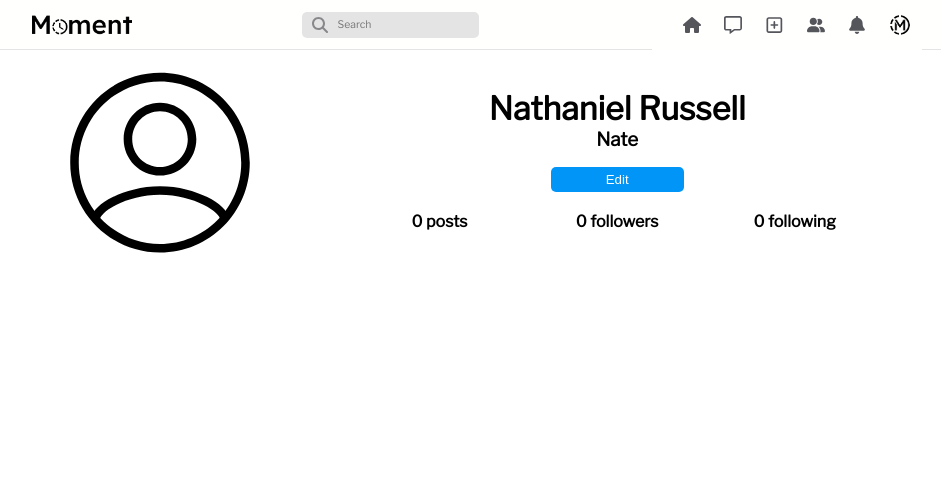
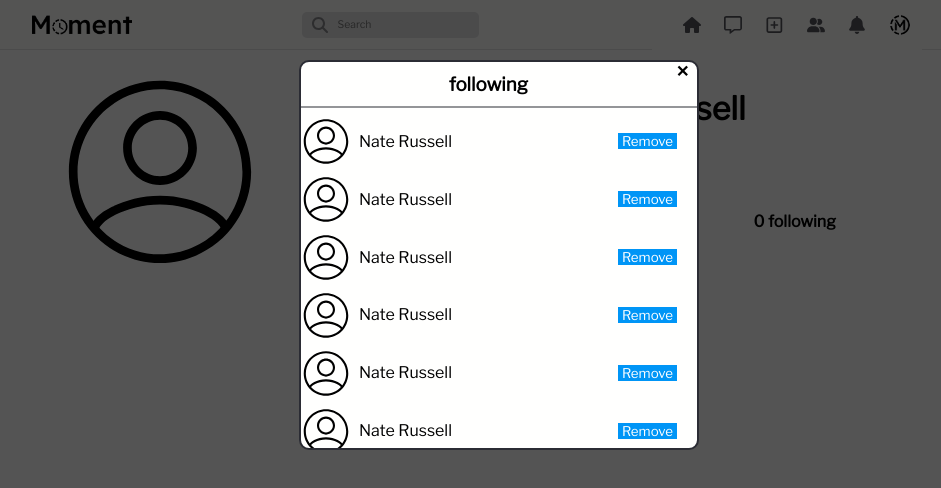
Before and after one commit to NRK-group/Moment, a React (Vite) app in the folder frontend/: page /profile in a window 1280 px wide. Shown: the top 488 px of the page, without its empty margins (141-1082 px from the left). Built offline with nearby package versions, Linux system fonts and the light colour scheme.

Commit message:
Follow user pop up created

```diff
--- a/frontend/src/features/profile/FollowStatUsers.jsx
+++ b/frontend/src/features/profile/FollowStatUsers.jsx
@@ -5,7 +5,7 @@ export default function FollowStatUsers(props) {
   return (
     <Card styleName='followStatUser'>
         <UserImg  userImgHolder='followStatAvatar' profileImg='followStatAvatarImg' src= './assets/noun-user-circle-4602186.svg' />
-        <Card styleName='followStatUser'> <h2 className="followStatUsername">{props.username}</h2> </Card>
+        <Card styleName='followStatUsernameHold'> <h2 className="followStatUsername">{props.username}</h2> </Card>
         <button className="followStatsRemove">Remove</button>
     </Card>
   )
--- a/frontend/src/features/profile/FollowStatsPopUp.jsx
+++ b/frontend/src/features/profile/FollowStatsPopUp.jsx
@@ -12,6 +12,16 @@ export default function FollowStatsPopUp(props) {
             </Card>
             <Card styleName='followStatsPopUpUserSection'>
                 <FollowStatUsers username='Nate Russell' />
+                <FollowStatUsers username='Nate Russell' />
+                <FollowStatUsers username='Nate Russell' />
+                <FollowStatUsers username='Nate Russell' />
+                <FollowStatUsers username='Nate Russell' />
+                <FollowStatUsers username='Nate Russell' />
+                <FollowStatUsers username='Nate Russell' />
+                <FollowStatUsers username='Nate Russell' />
+                <FollowStatUsers username='Nate Russell' />
+                <FollowStatUsers username='Nate Russell' />
+
 
             </Card>
 
--- a/frontend/src/index.css
+++ b/frontend/src/index.css
@@ -22,6 +22,7 @@
     margin: 0;
     padding: 0;
     box-sizing: border-box;
+    font-family: 'Libre Franklin', sans-serif;
 }
 
 body {
--- a/frontend/src/pages/profile/Profile.css
+++ b/frontend/src/pages/profile/Profile.css
@@ -85,7 +85,6 @@ p{
 }
 
 .popUp{
-    display: none;
     position: fixed;
     width: 100%;
     height: 100%;
@@ -94,7 +93,6 @@ p{
 }
 
 .followStatsPopUp{
-    display: none;
     position: fixed;
     left: 0;
     right: 0;
@@ -130,30 +128,62 @@ p{
     display: flex;
     text-align: center;
     justify-content: center;
-    /* align-items: center; */
+    height: 100%;
+}
+
+.followStatsPopUpUserSection{
+    height: 88%;
+    width: 100%;
+    overflow: auto;
 }
 
 .followStatsPopUpUserSection {
-    background-color: red;
+    /* background-color: red; */
 }
 
 .followStatUser{
     display: flex;
+    /* justify-content: space-evenly; */
+    align-items: center;
+    width: 100%;
+    margin: 2% auto;
 }
 
 .followStatAvatarImg{
     width: 50px;
     height: 50px;
-    background-color: blue;
+    /* background-color: blue; */
 }
 
 .followStatAvatar {
     height: 100%;
-    width: 100%;
+    width: fit-content;
+    display: flex;
+    justify-content: center;
+}
+
+.followStatUsernameHold{
+    width: fit-content;
+    padding-left: 2%
 }
 
 .followStatUsername{
     width: fit-content;
+    font-size: var(--secondary-font-size);
+    font-weight: lighter;
+    /* margin-left: 2%; */
+    word-wrap: none;
+}
+
+.followStatsRemove{
+    width: 15%;
+    height: 100%;
+    border: none;
+    background-color: var(--button-color);
+    color: white;
+    float: right;
+    margin-left: auto;
+    margin-right: 5%;
 }
 
 @media all and (max-width: 780px) {
@@ -167,7 +197,6 @@ p{
     }
 
     .profileStats_1{
-        margin-top: 2vh;
         display: flex;
     }
 
```
Also changed, not shown: frontend/public/assets/noun-user-circle-4602186.svg.
